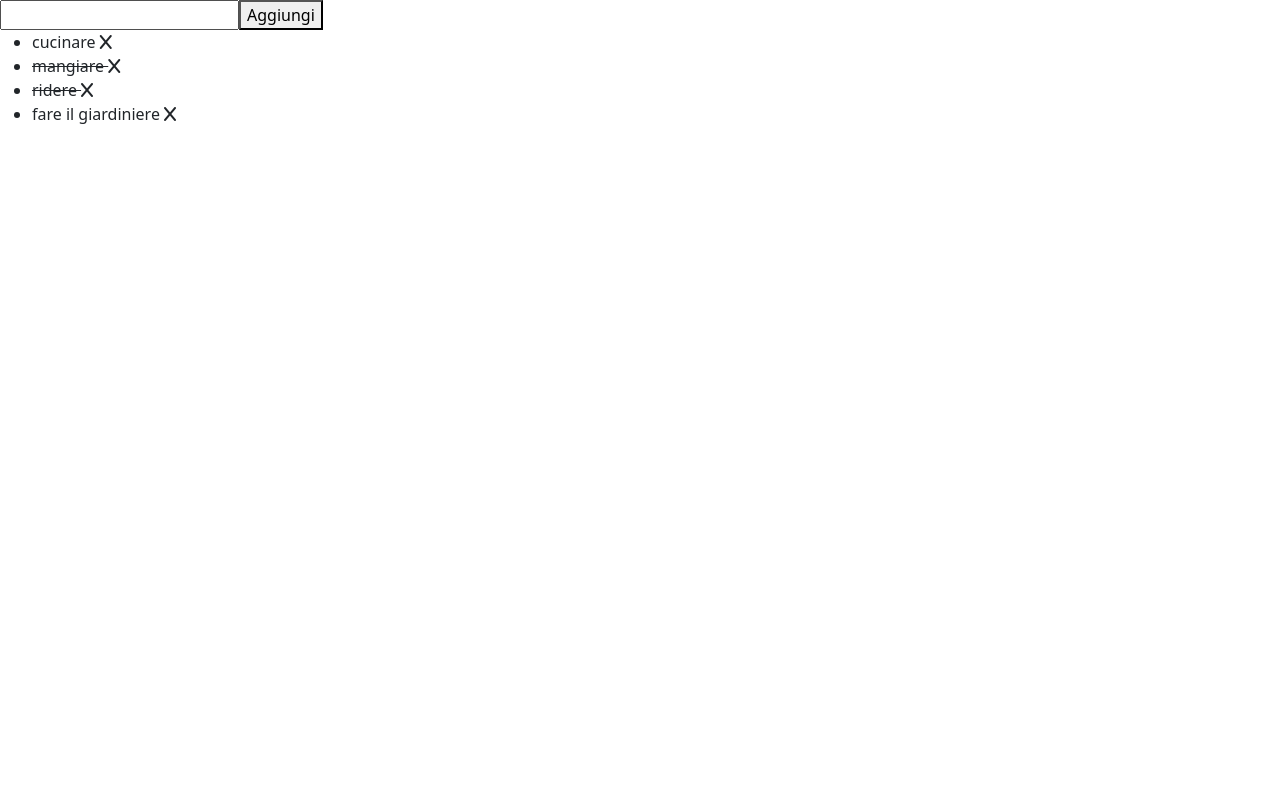
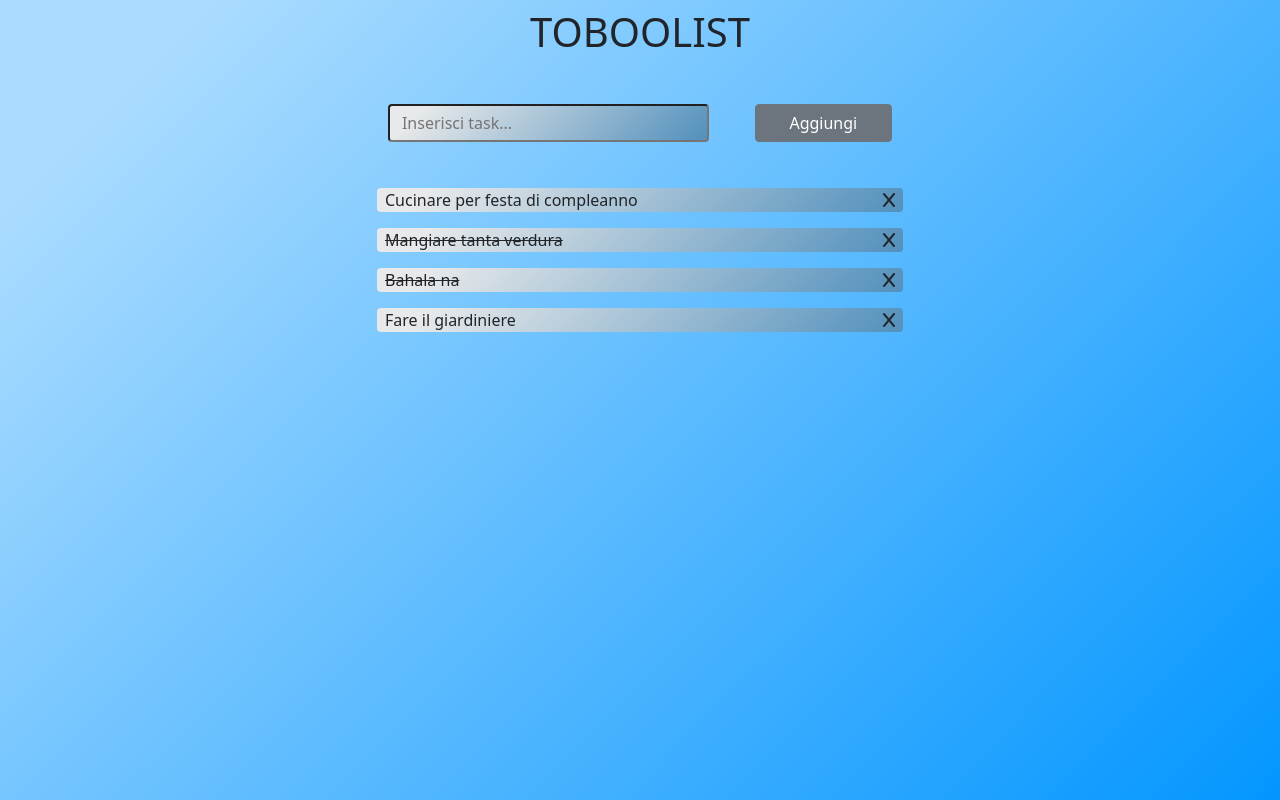
Before and after one commit to GianbaBotassi/vue-todolist, a plain HTML site: page index.html in a window 1280 px wide. Drawn offline with nearby package versions, Linux system fonts and the light colour scheme.

Commit message:
Add css style, refactoring

```diff
--- a/css/style.css
+++ b/css/style.css
@@ -1,3 +1,36 @@
-.done{
+#app{
+    background-image: linear-gradient( 135deg, #ABDCFF 10%, #0396FF 100%);
+}
+.line_through{
     text-decoration: line-through;
 }
+ul{
+    padding: 0;
+}
+.container{
+    height: 100vh;
+    width: 100%;
+}
+#task_list{
+    margin: 0 auto;
+    width: 50%;
+    padding: 2rem 1rem;
+}
+#task_head{
+    padding-bottom: 2rem;
+    height: 60px;
+}
+
+ul li{
+    background-color: aliceblue;
+    margin-bottom: 1rem;
+    cursor: pointer;
+    width: 100%;
+}
+ul li i{
+    text-decoration: none;
+}
+ul li, input{
+    background-image: linear-gradient( 135deg, #e7e9ea 10%, #5290bc 100%);
+
+}
--- a/index.html
+++ b/index.html
@@ -12,17 +12,42 @@
 </head>
 <body>
 
+    <!-- Montata App Vue.js -->
     <div id="app">
-        <div>{{message}}</div>
-        <input type="text" v-model="newTask" @keyup.enter="addObjectToArray">
-        <h6 v-if="error">Inserire un task con almeno 5 caratteri</h6>
-        <button @click="addObjectToArray">Aggiungi</button>
 
-        <ul>
-            <li v-for="(item, index) in taskList" @click="setDoneProperty(index)" :class="taskList[index].done ? 'done' : ''">{{item.task}}
+<div class="container">
+    <h1 id="title" class="text-center py-2">
+        TOBOOLIST
+    </h1>
+
+    <!-- Main container list -->
+    <div id="task_list">
+        <div id="task_head">
+
+            <!-- Input and button to add tasks -->
+            <div class="row justify-content-around">
+                <input class="col-7 rounded" type="text" v-model="newTask" @keyup.enter="addObjectToArray" placeholder="Inserisci task...">
+                <button class=" col-3 btn btn-secondary" @click="addObjectToArray">Aggiungi</button>
+            </div>
+
+            <!-- If condition are false print this element -->
+            <h6 v-if="error" class="text-center mt-2 text-danger">Inserire un task con almeno 5 caratteri</h6>
+        </div>
+
+        <!-- Task list li -->
+        <ul class="pt-4">
+            <li class="d-flex justify-content-between align-items-center px-2 rounded" v-for="(item, index) in taskList" >
+                <div @click="setDoneProperty(item)" :class="item.done ? 'line_through' : ''">{{item.task}}</div>
                 <i class="fa-solid fa-x" @click="removeObjectToArray(index)"></i>
             </li>
         </ul>
+        <h5 class="text-center" v-if="taskList.length === 0">Non sono presenti task in lista</h5>
+
+    </div>
+
+</div>
+
+
 
 
 
--- a/js/main.js
+++ b/js/main.js
@@ -21,19 +21,19 @@ createApp({
             error: false,
             taskList:[
                 {
-                    task : "cucinare",
+                    task : "Cucinare per festa di compleanno",
                     done : false
                 },
                 {
-                    task : "mangiare",
+                    task : "Mangiare tanta verdura",
                     done : true
                 },
                 {
-                    task : "ridere",
+                    task : "Bahala na",
                     done : true
                 },
                 {
-                    task : "fare il giardiniere",
+                    task : "Fare il giardiniere",
                     done : false
                 },
             ]
@@ -48,16 +48,14 @@ createApp({
                 this.error = true;
             }
             this.newTask = '';
+            console.log(this.taskList)
     },
     removeObjectToArray(indice){
-        this.taskList.splice(indice,1);
+        this.taskList.splice(indice, 1);
+
     },
-    setDoneProperty(indice){
-        if(this.taskList[indice].done === false){
-        this.taskList[indice].done = true;
-        }else{
-            this.taskList[indice].done = false;
-        }
+    setDoneProperty(item){
+        item.done = !item.done
     }
     }
 }).mount('#app');
```
